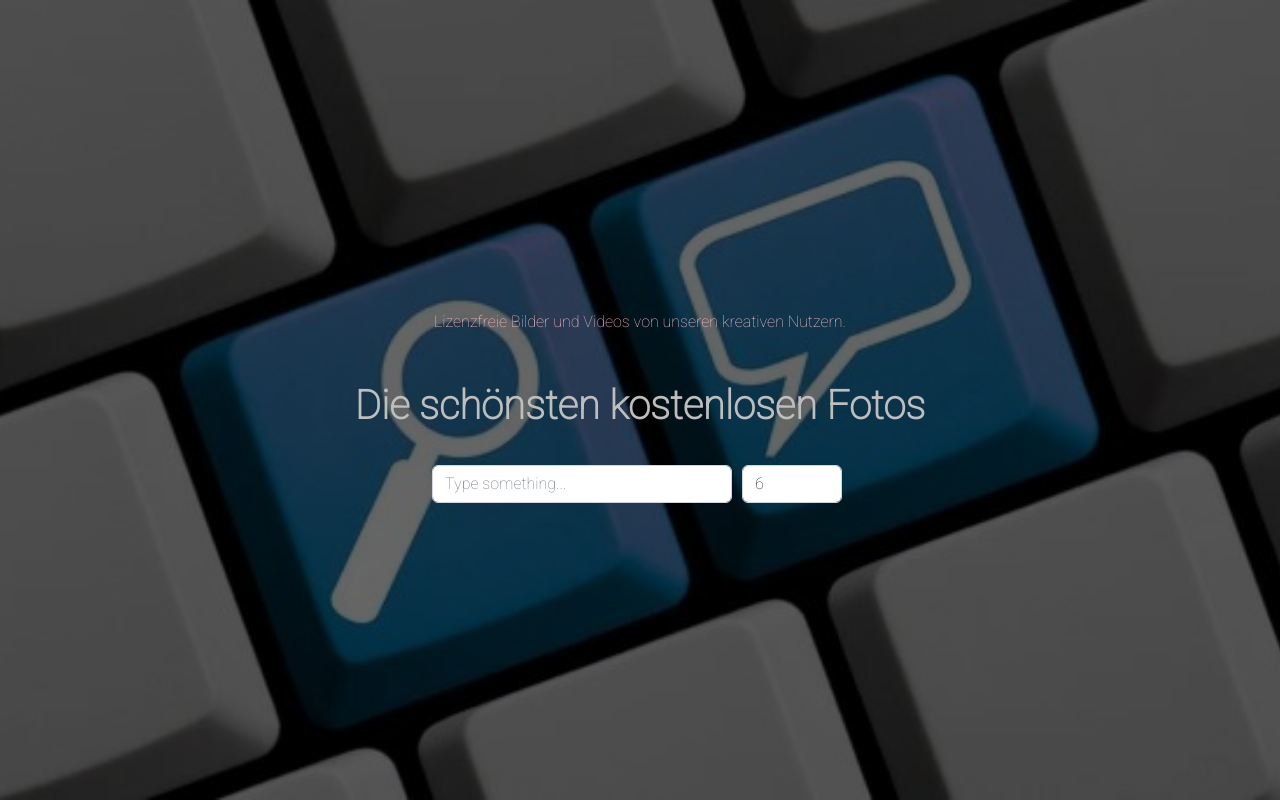
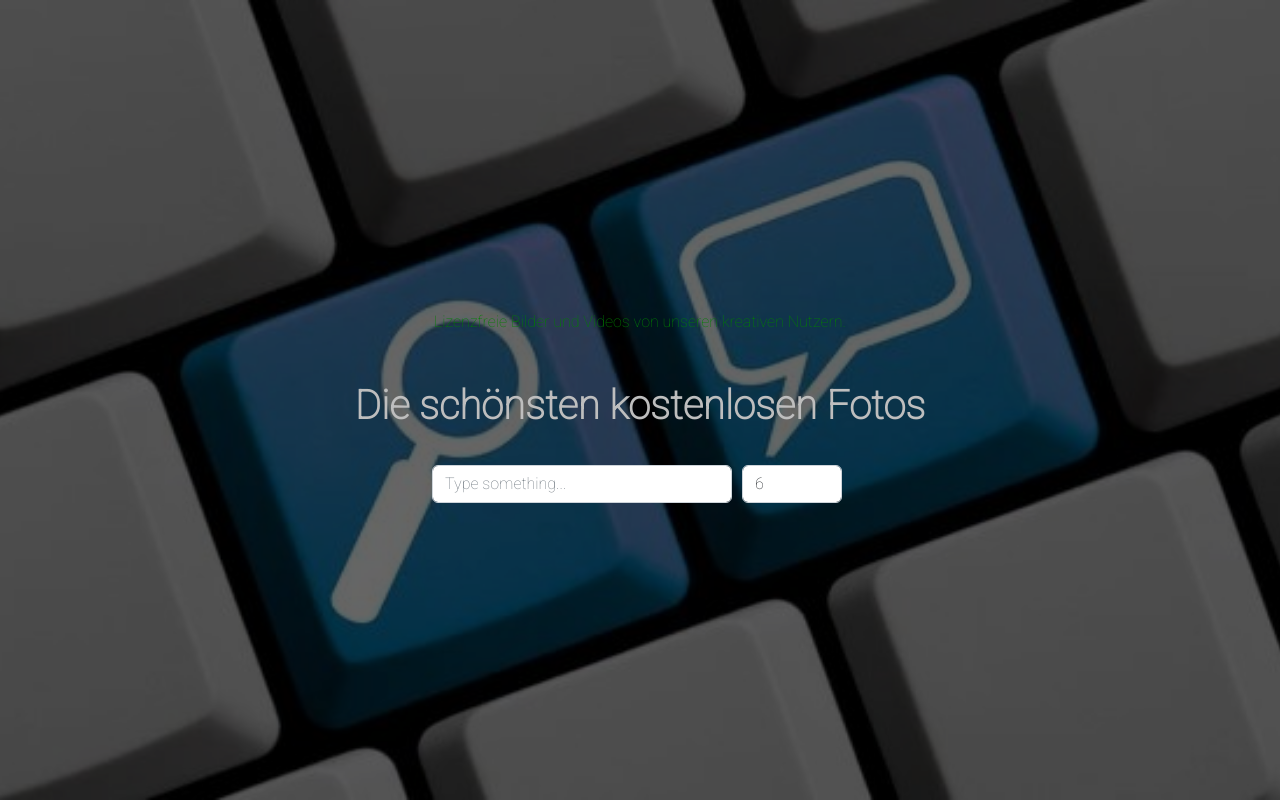
Before and after one commit to burakong/image-search, an Angular app: page /image-search in a window 1280 px wide. Built offline with nearby package versions, Linux system fonts and the light colour scheme.

Commit message:
change subheading color back to green

```diff
--- a/src/app/image-search/image-search.component.scss
+++ b/src/app/image-search/image-search.component.scss
@@ -43,7 +43,7 @@ input {
 
 h3 {
     font-size: 16px;
-    color: pink;
+    color: green;
     text-align: center;
     margin: 25px;
 }
```
